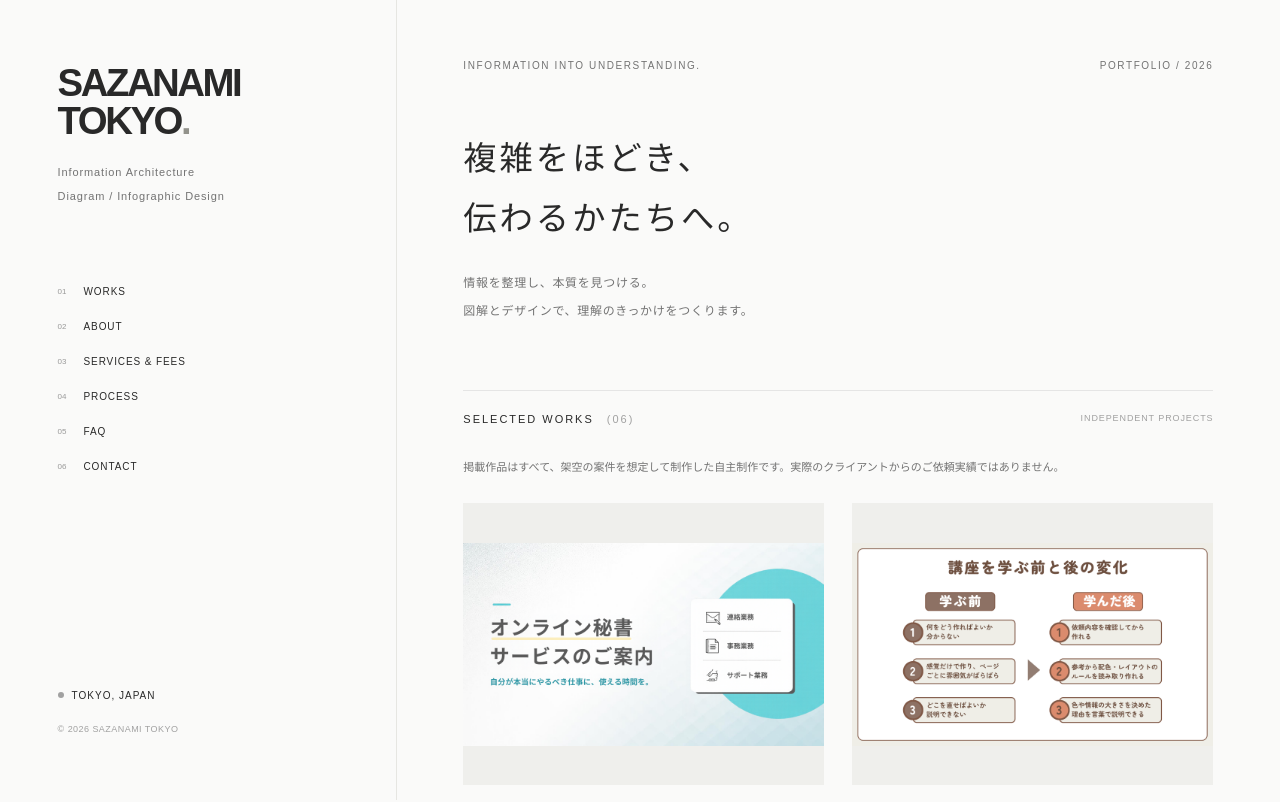
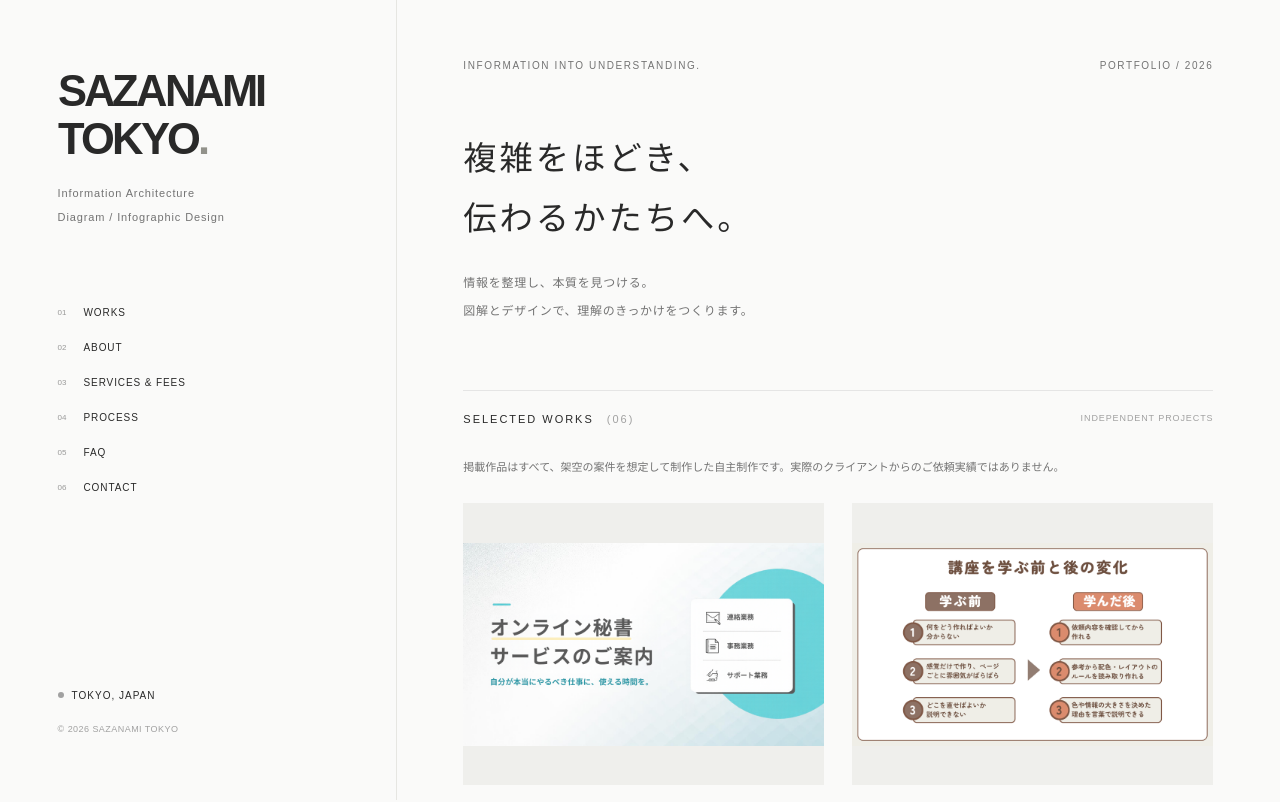
Before and after one commit to sazanamitokyo1-bit/sazanamitokyo-portfolio, a Next.js app: page / in a window 1280 px wide. Shown: the top 802 px of the page. Built offline with nearby package versions, Linux system fonts and the light colour scheme.

Commit message:
Animate brand lettering with staggered reveal and subtle wave

```diff
--- a/src/app/globals.css
+++ b/src/app/globals.css
@@ -7,8 +7,24 @@ a { color: inherit; text-decoration: none; }
 button, a, summary { -webkit-tap-highlight-color: transparent; }
 :focus-visible { outline: 2px solid #555; outline-offset: 6px; }
 .sidebar { position: fixed; inset: 0 auto 0 0; width: 31%; padding: 64px 4.5%; border-right: 1px solid #e6e6e2; display: flex; flex-direction: column; }
-.brand { display: block; width: fit-content; font-size: clamp(30px, 3vw, 49px); font-weight: 700; line-height: .99; letter-spacing: -.065em; }
+.brand { display: block; width: fit-content; font-size: clamp(30px, 3.4vw, 56px); font-weight: 700; line-height: .99; letter-spacing: -.065em; }
+.brand-line { display: block; overflow: hidden; padding: .13em .08em .14em 0; margin-bottom: -.14em; white-space: nowrap; }
+.brand-letter { display: inline-block; animation: brand-reveal 850ms cubic-bezier(.22, 1, .36, 1) both; animation-delay: calc(var(--letter-index) * 45ms + 100ms); }
+.brand-glyph { display: inline-block; }
 .brand-dot { color: #92928b; }
+@keyframes brand-reveal {
+  from { opacity: 0; transform: translateY(110%) rotate(4deg); }
+  to { opacity: 1; transform: translateY(0) rotate(0); }
+}
+@keyframes brand-wave {
+  0%, 100% { transform: translateY(0); }
+  40% { transform: translateY(-.09em); }
+  70% { transform: translateY(.025em); }
+}
+@media (hover: hover) and (pointer: fine) {
+  .brand:hover .brand-glyph { animation: brand-wave 650ms ease-in-out both; animation-delay: calc(var(--letter-index) * 32ms); }
+}
+.brand:focus-visible .brand-glyph { animation: brand-wave 650ms ease-in-out both; animation-delay: calc(var(--letter-index) * 32ms); }
 .navigation { margin-top: 76px; display: flex; flex-direction: column; gap: 20px; max-width: 225px; }
 .nav-link { display: flex; align-items: center; gap: 17px; font-size: 10px; letter-spacing: .09em; }
 .nav-number { font-size: 8px; color: #999; letter-spacing: 0; }
@@ -28,4 +44,4 @@ button, a, summary { -webkit-tap-highlight-color: transparent; }
 @media (min-width: 1600px) { .main-area { max-width: 1200px; } }
 @media (max-width: 767px) { .sidebar { position: static; width: auto; padding: 40px 7% 28px; border-right: 0; } .brand { font-size: clamp(52px, 13vw, 82px); } .navigation { margin-top: 35px; max-width: none; flex-direction: row; flex-wrap: wrap; gap: 16px 23px; } .nav-link { font-size: 9px; } .nav-number, .nav-arrow, .sidebar-bottom { display: none; } .main-area { margin-left: 0; padding: 28px 7% 0; } .intro { padding-bottom: 45px; } .detail-section { margin-top: 72px; } }
 @media (max-width: 639px) { .work-image { aspect-ratio: 1.25; } }
-@media (prefers-reduced-motion: reduce) { html { scroll-behavior: auto; } *, *::before, *::after { transition: none !important; } }
+@media (prefers-reduced-motion: reduce) { html { scroll-behavior: auto; } *, *::before, *::after { transition: none !important; animation: none !important; } }
--- a/src/app/page.tsx
+++ b/src/app/page.tsx
@@ -1,3 +1,4 @@
+import { Brand } from '@/components/brand';
 import { portfolioWorks } from '@/lib/portfolio';
 import { WorkGallery } from '@/components/work-gallery';
 const links = [['WORKS', 'works'], ['ABOUT', 'about'], ['SERVICES & FEES', 'services'], ['PROCESS', 'process'], ['FAQ', 'faq'], ['CONTACT', 'contact']];
@@ -6,7 +7,7 @@ export default function Home() {
   return <>
     <a className="skip-link" href="#main">本文へスキップ</a>
     <aside className="sidebar">
-      <a href="#" aria-label="SAZANAMI TOKYO ホーム" className="brand">SAZANAMI<br />TOKYO<span className="brand-dot">.</span></a>
+      <Brand />
       <p className="mt-5 text-[11px] leading-6 tracking-[.08em] text-neutral-500">Information Architecture<br />Diagram / Infographic Design</p>
       <nav aria-label="メインナビゲーション" className="navigation">{links.map(([label, id], i) => <a key={id} href={`#${id}`} className="nav-link"><span className="nav-number">0{i + 1}</span>{label}<span className="nav-arrow">↗</span></a>)}</nav>
       <div className="sidebar-bottom"><span className="flex items-center gap-2 text-[10px] tracking-widest"><span className="h-1.5 w-1.5 rounded-full bg-neutral-400" /> TOKYO, JAPAN</span><p className="mt-5 text-[9px] tracking-wider text-neutral-400">© {new Date().getFullYear()} SAZANAMI TOKYO</p></div>
--- /dev/null
+++ b/src/components/brand.tsx
@@ -0,0 +1,12 @@
+import type { CSSProperties } from 'react';
+
+export function Brand() {
+  let index = 0;
+  return <a href="#" aria-label="SAZANAMI TOKYO ホーム" className="brand">
+    {['SAZANAMI', 'TOKYO.'].map(word => <span className="brand-line" aria-hidden="true" key={word}>
+      {Array.from(word).map((letter, i) => <span className="brand-letter" key={i} style={{ '--letter-index': index++ } as CSSProperties}>
+        <span className={`brand-glyph${letter === '.' ? ' brand-dot' : ''}`}>{letter}</span>
+      </span>)}
+    </span>)}
+  </a>;
+}
```
